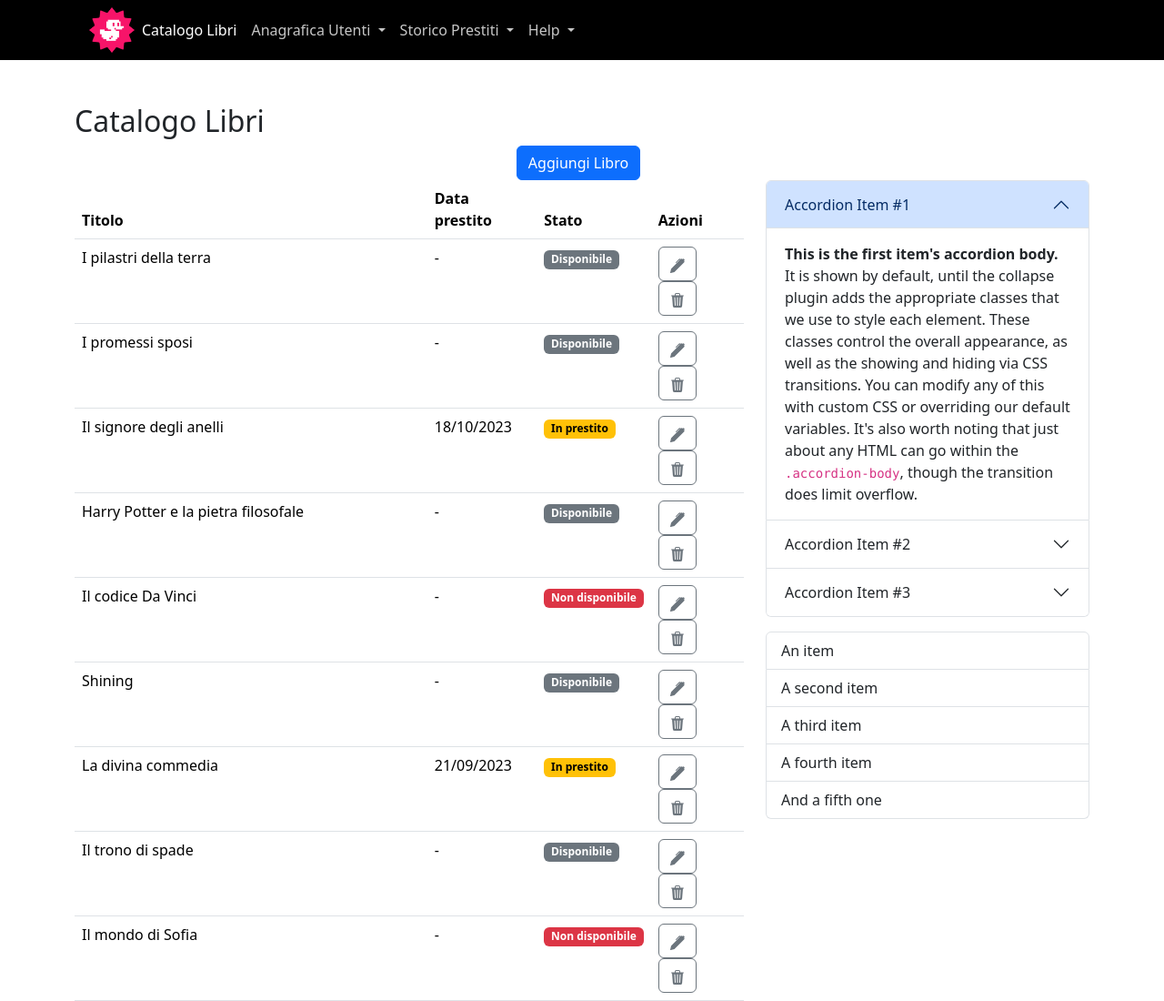
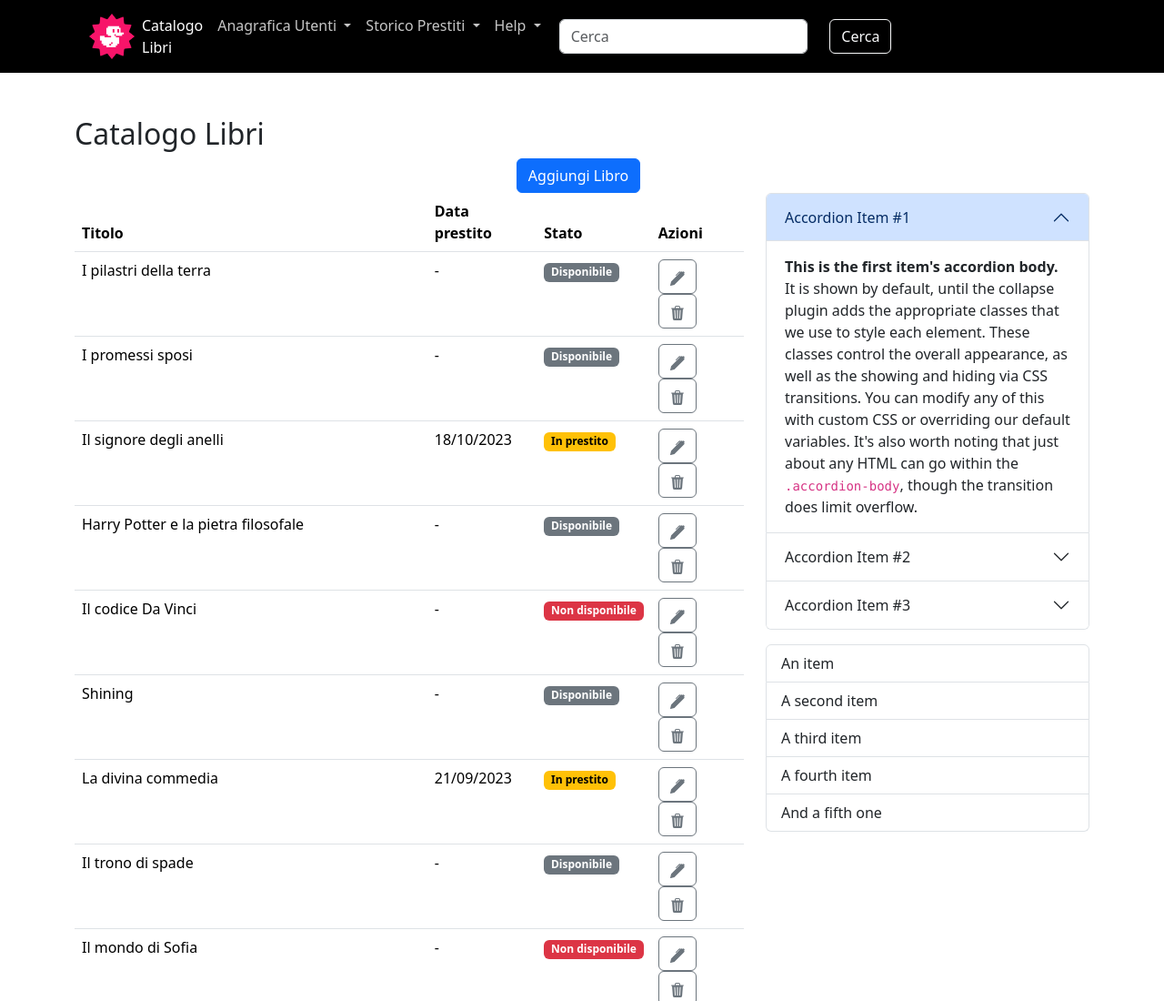
Before and after one commit to AlessiaParlato97/html-css-bootstrap-dashboard, a plain HTML site: page index.html in a window 1280 px wide. Shown: the top 1100 px of the page at 91% size. Drawn offline with nearby package versions, Linux system fonts and the light colour scheme.

Commit message:
Add: search bar

```diff
--- a/index.html
+++ b/index.html
@@ -22,6 +22,7 @@
                     aria-expanded="false" aria-label="Toggle navigation">
                     <span class="navbar-toggler-icon"></span>
                 </button>
+
                 <div class="collapse justify-content-start navbar-collapse" id="navbarSupportedContent">
                     <ul class="navbar-nav mb-2 mb-lg-0">
                         <li class="nav-item">
@@ -44,6 +45,16 @@
                                 Help
                             </a>
                     </ul>
+                    <div class="container">
+                        <div class="row">
+                            <div class="col">
+                                <input type="text" class="form-control" placeholder="Cerca" aria-label="Cerca">
+                            </div>
+                            <div class="col">
+                                <button type="button" class="btn btn-outline-light">Cerca</button>
+                            </div>
+                        </div>
+                    </div>
 
                 </div>
             </div>
```
